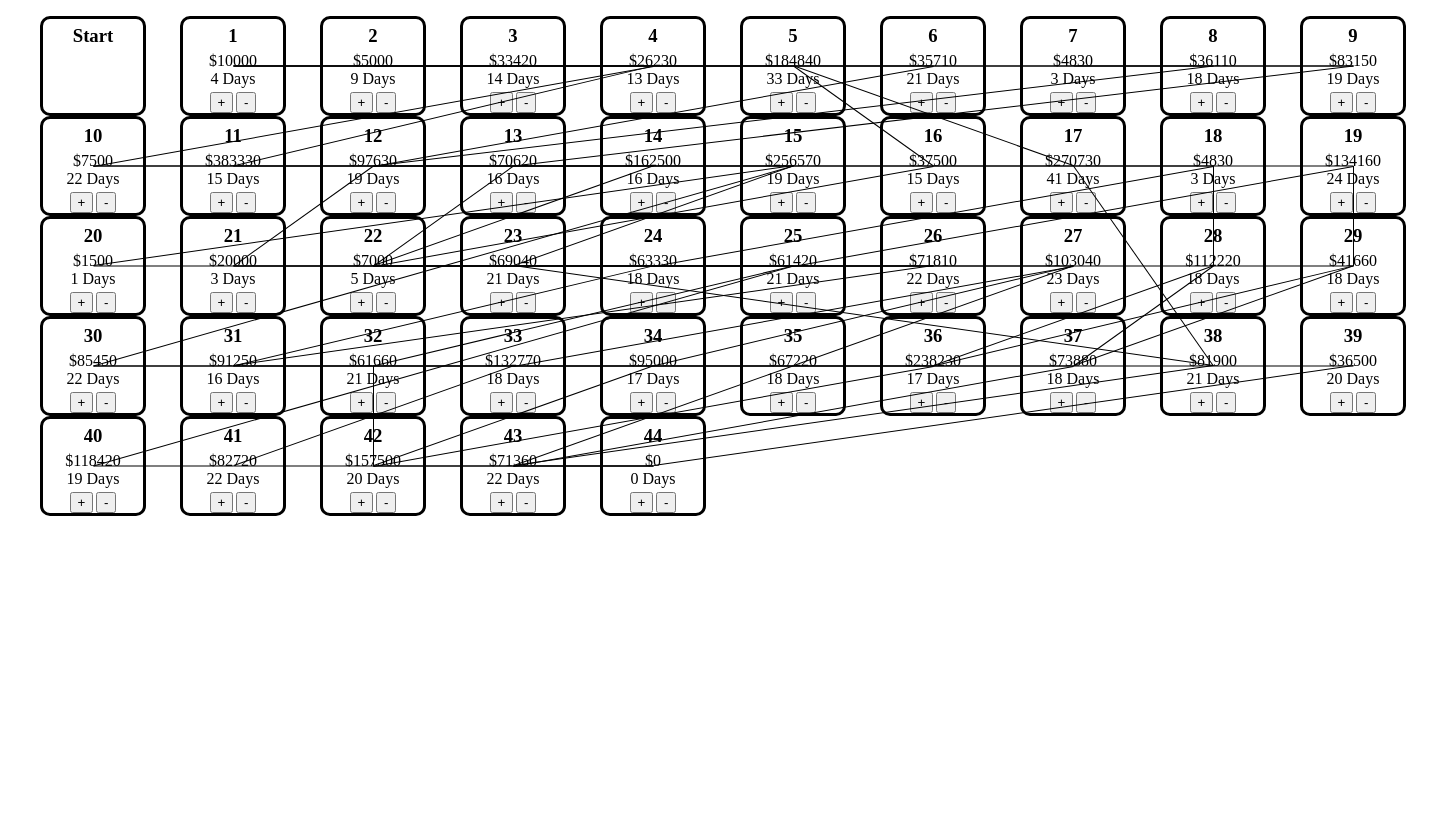
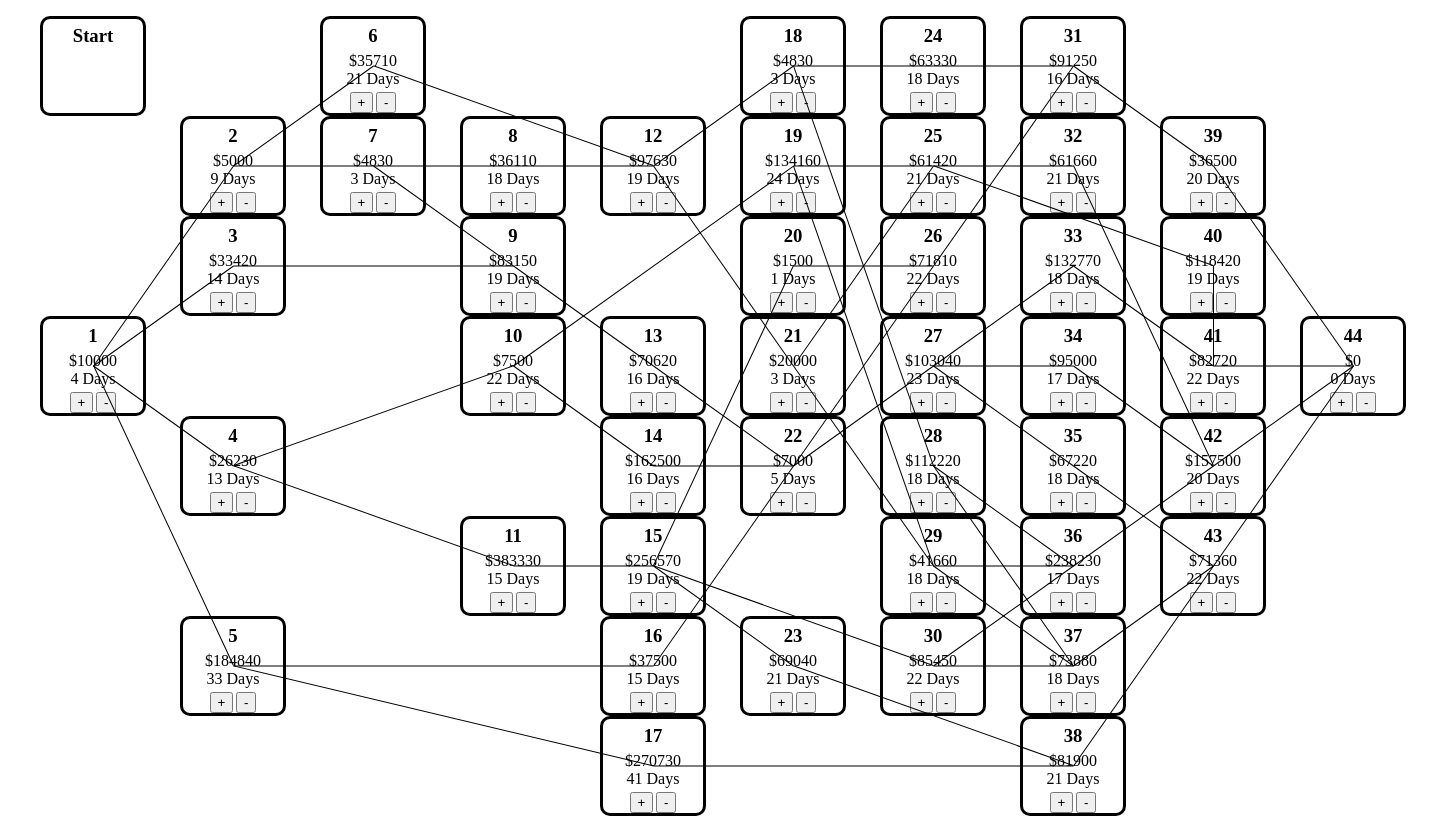
Before and after one commit to b3fr4nk/CPSIM3, a Flask app: page / in a window 1440 px wide. Run offline with Flask 2, Linux system fonts and the light colour scheme.

Commit message:
add lines connect relevant steps

```diff
--- a/static/css/style.css
+++ b/static/css/style.css
@@ -44,3 +44,241 @@ h3{
 button{
 	margin: 0.1em;
 }
+
+/* links/lines */
+#s1{
+
+	grid-column: 1;
+	grid-row: 4;
+}
+
+#s2{
+	grid-column: 2;
+	grid-row: 2;
+}
+
+#s3{
+	grid-column: 2;
+	grid-row: 3;
+
+}
+
+#s4{
+	grid-column: 2;
+	grid-row: 5;
+}
+
+#s5{
+	grid-column: 2;
+	grid-row: 7;
+}
+
+#s6{
+	grid-column: 3;
+	grid-row: 1;
+}
+
+#s7{
+	grid-column: 3;
+	grid-row: 2;
+
+}
+
+#s8{
+
+	grid-column: 4;
+	grid-row: 2;
+}
+
+#s9{
+	grid-column: 4;
+	grid-row: 3;
+}
+
+#s10{
+	grid-column: 4;
+	grid-row: 4;
+
+}
+
+#s11{
+	grid-column: 4;
+	grid-row: 6;
+}
+
+#s12{
+	grid-column: 5;
+	grid-row: 2;
+}
+
+#s13{
+	grid-column: 5;
+	grid-row: 4;
+}
+
+#s14{
+	grid-column: 5;
+	grid-row: 5;
+
+}
+
+#s15{
+
+	grid-column: 5;
+	grid-row: 6;
+}
+
+#s16{
+	grid-column: 5;
+	grid-row: 7;
+}
+
+#s17{
+	grid-column: 5;
+	grid-row: 8;
+
+}
+
+#s18{
+	grid-column: 6;
+	grid-row: 1;
+}
+
+#s19{
+	grid-column: 6;
+	grid-row: 2;
+}
+
+#s20{
+	grid-column: 6;
+	grid-row: 3;
+}
+
+#s21{
+	grid-column: 6;
+	grid-row: 4;
+
+}
+
+#s22{
+
+	grid-column: 6;
+	grid-row: 5;
+}
+
+#s23{
+	grid-column: 6;
+	grid-row: 7;
+}
+
+#s24{
+	grid-column: 7;
+	grid-row: 1;
+
+}
+
+#s25{
+	grid-column: 7;
+	grid-row: 2;
+}
+
+#s26{
+	grid-column: 7;
+	grid-row: 3;
+}
+
+#s27{
+	grid-column: 7;
+	grid-row: 4;
+}
+
+#s28{
+	grid-column: 7;
+	grid-row: 5;
+
+}
+
+#s29{
+
+	grid-column: 7;
+	grid-row: 6;
+}
+
+#s30{
+	grid-column: 7;
+	grid-row: 7;
+}
+
+#s31{
+	grid-column: 8;
+	grid-row: 1;
+
+}
+
+#s32{
+	grid-column: 8;
+	grid-row: 2;
+}
+
+#s33{
+	grid-column: 8;
+	grid-row: 3;
+}
+
+#s34{
+	grid-column: 8;
+	grid-row: 4;
+}
+
+#s35{
+	grid-column: 8;
+	grid-row: 5;
+
+}
+
+#s36{
+
+	grid-column: 8;
+	grid-row: 6;
+}
+
+#s37{
+	grid-column: 8;
+	grid-row: 7;
+}
+
+#s38{
+	grid-column: 8;
+	grid-row: 8;
+
+}
+
+#s39{
+	grid-column: 9;
+	grid-row: 2;
+}
+
+#s40{
+	grid-column: 9;
+	grid-row: 3;
+}
+
+#s41{
+	grid-column: 9;
+	grid-row: 4;
+}
+
+#s42{
+	grid-column: 9;
+	grid-row: 5;
+
+}
+#s43{
+	grid-column: 9;
+	grid-row: 6;
+}
+
+#s44{
+	grid-column: 10;
+	grid-row: 4;
+}
--- a/static/js/render.js
+++ b/static/js/render.js
@@ -35,7 +35,7 @@ function render(sim){
 
         const step = document.createElement("div");
         step.setAttribute("class", "step");
-        step.setAttribute("id", i)
+        step.setAttribute("id", `s${i}`)
 
         step.appendChild(title);
         step.appendChild(cost);
@@ -47,7 +47,7 @@ function render(sim){
         steps.push(step);
     }
     for(let i = 1; i < sim['num_steps']; i++){
-        from = document.getElementById(`${sim[`${i}`]["step"]}`);
+        from = document.getElementById(`s${sim[`${i}`]["step"]}`);
         next = sim[`${i}`]["next"];
         for(let j=0; j < next.length; j++){
             line = document.createElement("div")
@@ -55,7 +55,7 @@ function render(sim){
 
             tree.appendChild(line);
 
-            to = document.getElementById(`${next[j]["step"]}`)
+            to = document.getElementById(`s${next[j]["step"]}`)
 
             adjustLine(from, to, line)
 
```
